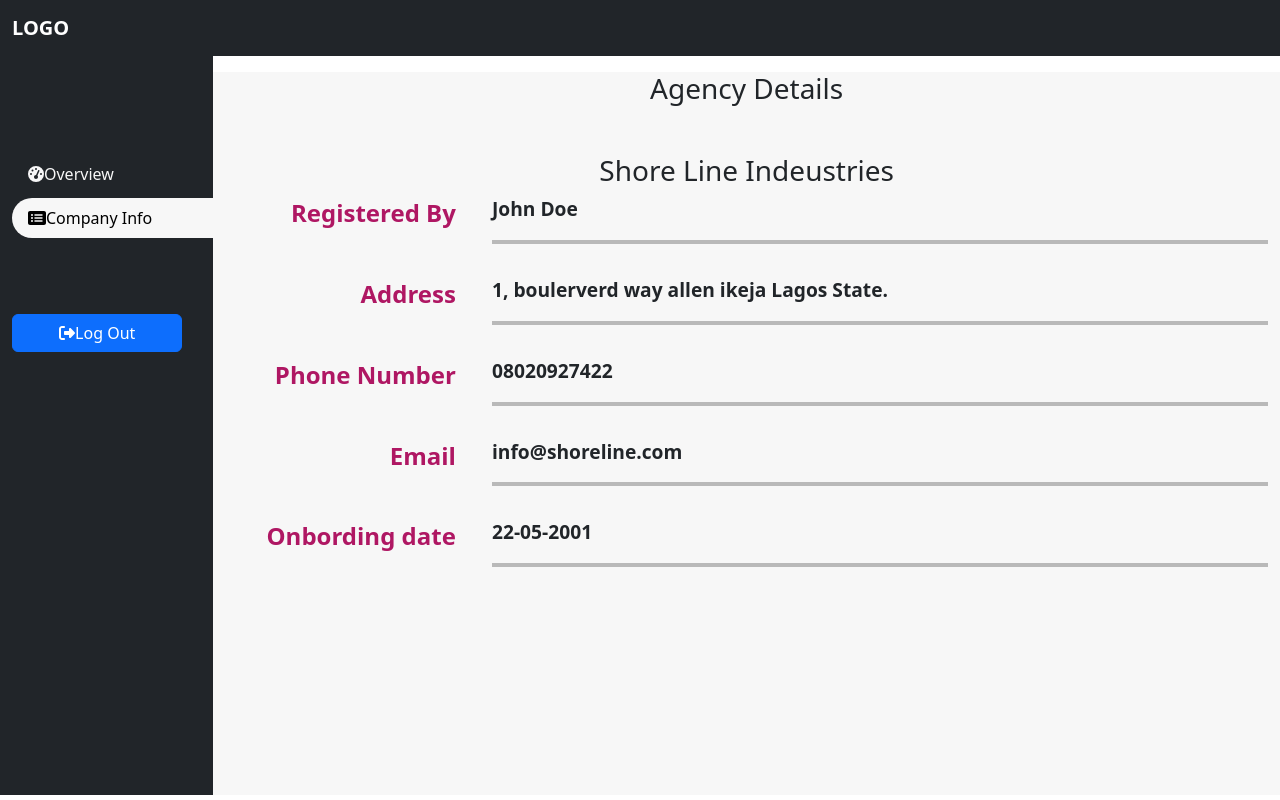
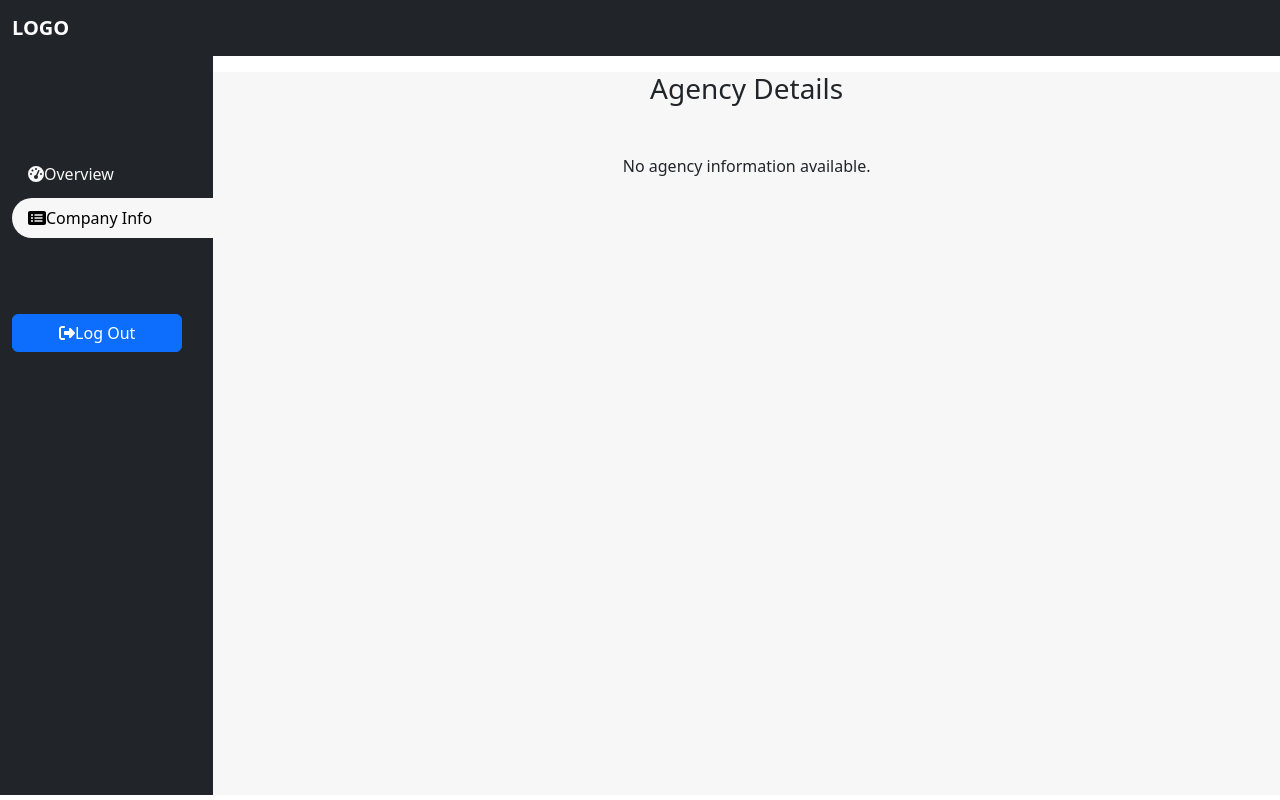
Before and after one commit to toyman640/agencyFrontend, a React (Create React App) app: page /company-info in a window 1280 px wide. Built offline with nearby package versions, Linux system fonts and the light colour scheme.

Commit message:
Can get company info user

```diff
--- a/src/component/dashboard/CompanyInfoU.js
+++ b/src/component/dashboard/CompanyInfoU.js
@@ -1,21 +1,42 @@
-import React from 'react';
+import React, { useEffect } from 'react';
+import { useDispatch, useSelector } from 'react-redux';
 import Row from 'react-bootstrap/Row';
 import Col from 'react-bootstrap/Col';
 import Navigation from './Navigation';
+import { getAgency } from '../../redux/Agency/agencySlice';
 
-const CompanyInfoU = () => (
-  <Navigation>
-    <h3 className="text-center">Agency Details</h3>
-    <div className="CompanyInfo mt-5">
-      <h3 className="text-center">Shore Line Indeustries</h3>
+const CompanyInfoU = () => {
+  const dispatch = useDispatch();
+  const user = useSelector((state) => state.user.user);
+  const agencyDetails = useSelector((state) => state.agency.userAgency);
+  console.log(agencyDetails);
+  const loading = useSelector((state) => state.agency.loading);
+  const error = useSelector((state) => state.agency.error);
+
+  useEffect(() => {
+    if (user && !user.is_staff) {
+      dispatch(getAgency());
+    }
+  }, [dispatch, user]);
+
+  let content;
+
+  if (loading) {
+    content = <p className="text-center">Loading agency details...</p>;
+  } else if (error) {
+    content = <p className="text-center text-danger">Error fetching agency details</p>;
+  } else if (agencyDetails) {
+    content = (
+      <>
+        <h3 className="text-center">{agencyDetails.agency_name}</h3>
         <p className="Detail">
           <Row>
             <Col lg={3} xs={12} className="text-center text-lg-end">
-            <span className="DetailTitle text-end">Registered By</span>
+              <span className="DetailTitle">Registered By</span>
             </Col>
             <Col lg={9} xs={12} className="text-center text-lg-start">
-            <span className="DetailInfo col-12 col-md-6">
-              John Doe
+              <span className="DetailInfo">
+                {agencyDetails.created_by.email || 'N/A'}
                 <hr className="Underline" />
               </span>
             </Col>
@@ -24,11 +45,11 @@ const CompanyInfoU = () => (
         <p className="Detail">
           <Row>
             <Col lg={3} xs={12} className="text-center text-lg-end">
-            <span className="DetailTitle text-end">Address</span>
+              <span className="DetailTitle">Address</span>
             </Col>
             <Col lg={9} xs={12} className="text-center text-lg-start">
               <span className="DetailInfo">
-              1, boulerverd way allen ikeja Lagos State.
+                {agencyDetails.address}
                 <hr className="Underline" />
               </span>
             </Col>
@@ -37,11 +58,11 @@ const CompanyInfoU = () => (
         <p className="Detail">
           <Row>
             <Col lg={3} xs={12} className="text-center text-lg-end">
-            <span className="DetailTitle text-end">Phone Number</span>
+              <span className="DetailTitle">Phone Number</span>
             </Col>
             <Col lg={9} xs={12} className="text-center text-lg-start">
               <span className="DetailInfo">
-              08020927422
+                {agencyDetails.phone_number}
                 <hr className="Underline" />
               </span>
             </Col>
@@ -50,31 +71,30 @@ const CompanyInfoU = () => (
         <p className="Detail">
           <Row>
             <Col lg={3} xs={12} className="text-center text-lg-end">
-            <span className="DetailTitle text-right text-end">Email</span>
+              <span className="DetailTitle">Email</span>
             </Col>
             <Col lg={9} xs={12} className="text-center text-lg-start">
               <span className="DetailInfo">
-              info@shoreline.com
+                {agencyDetails.email}
                 <hr className="Underline" />
               </span>
             </Col>
           </Row>
         </p>
-      <p className="Detail">
-        <Row>
-          <Col lg={3} xs={12} className="text-center text-lg-end">
-            <span className="DetailTitle text-end">Onbording date</span>
-          </Col>
-          <Col lg={9} xs={12} className="text-center text-lg-start">
-            <span className="DetailInfo">
-              22-05-2001
-              <hr className="Underline" />
-            </span>
-          </Col>
-        </Row>
-      </p>
+      </>
+    );
+  } else {
+    content = <p className="text-center">No agency information available.</p>;
+  }
+
+  return (
+    <Navigation>
+      <h3 className="text-center">Agency Details</h3>
+      <div className="CompanyInfo mt-5">
+        {content}
       </div>
     </Navigation>
   );
+};
 
 export default CompanyInfoU;
--- a/src/component/dashboard/FirstCompAdminO.js
+++ b/src/component/dashboard/FirstCompAdminO.js
@@ -15,12 +15,12 @@ const FirstCompAdminO = () => (
         <Card className="Card">
           <Card.Body>
             <Card.Text>
-              <div className="CardInner">
+              <span className="CardInner">
                 <FontAwesomeIcon className="CardIcon" icon={faHandshake} />
-                <p>
+                <span>
                   <CountUp end={137} duration={2} start={0} separator="," />
-                </p>
-              </div>
+                </span>
+              </span>
             </Card.Text>
             <Card.Subtitle className="mb-2 text-muted text-center">AGENCIES</Card.Subtitle>
           </Card.Body>
@@ -30,12 +30,12 @@ const FirstCompAdminO = () => (
         <Card className="Card">
           <Card.Body>
             <Card.Text>
-              <div className="CardInner">
+              <span className="CardInner">
                 <FontAwesomeIcon className="CardIcon" icon={faListCheck} />
-                <p>
+                <span>
                   <CountUp end={253} duration={2} start={0} separator="," />
-                </p>
-              </div>
+                </span>
+              </span>
             </Card.Text>
             <Card.Subtitle className="mb-2 text-muted text-center">PROJECTS(ALL)</Card.Subtitle>
           </Card.Body>
@@ -45,12 +45,12 @@ const FirstCompAdminO = () => (
         <Card className="Card">
           <Card.Body>
             <Card.Text>
-              <div className="CardInner">
+              <span className="CardInner">
                 <FontAwesomeIcon className="CardIcon" icon={faCircleCheck} />
-                <p>
+                <span>
                   <CountUp end={125} duration={2} start={0} separator="," />
-                </p>
-              </div>
+                </span>
+              </span>
             </Card.Text>
             <Card.Subtitle className="mb-2 text-muted text-center">ACTIVE AGENCIES</Card.Subtitle>
           </Card.Body>
@@ -60,12 +60,12 @@ const FirstCompAdminO = () => (
         <Card className="Card">
           <Card.Body>
             <Card.Text>
-              <div className="CardInner">
+              <span className="CardInner">
                 <FontAwesomeIcon className="CardIcon" icon={faCircleXmark} />
-                <p>
+                <span>
                   <CountUp end={12} duration={2} start={0} separator="," />
-                </p>
-              </div>
+                </span>
+              </span>
             </Card.Text>
             <Card.Subtitle className="mb-2 text-muted text-center">INACTIVE AGENCIES</Card.Subtitle>
           </Card.Body>
--- a/src/component/dashboard/NewAgency.js
+++ b/src/component/dashboard/NewAgency.js
@@ -46,7 +46,7 @@ const NewAgency = () => {
           </Form.Group>
           <Form.Group className="mb-3" controlId="exampleForm.ControlInput1">
             <Form.Label>Company Mail</Form.Label>
-            <Form.Control type="text" placeholder="xyz@mail.com" value={newData.email} onChange={handleInputChange} required />
+            <Form.Control type="email" placeholder="xyz@mail.com" name="email" value={newData.email} onChange={handleInputChange} required />
           </Form.Group>
           <Button variant="primary" type="submit">
             Create Agency
--- a/src/component/dashboard/Overview.js
+++ b/src/component/dashboard/Overview.js
@@ -1,5 +1,6 @@
 import React, { useEffect } from 'react';
 import { useDispatch, useSelector } from 'react-redux';
+import { Link } from 'react-router-dom';
 import Badge from 'react-bootstrap/Badge';
 import Navigation from './Navigation';
 import FirstCompAgencyO from './FirstCompAgencyO';
@@ -9,12 +10,11 @@ import { getAgency } from '../../redux/Agency/agencySlice';
 const Overview = () => {
   const dispatch = useDispatch();
   const user = useSelector((state) => state.user.user);
-  // console.log(user.data?.is_staff);
+  console.log(user);
   const userAgencyInfo = useSelector((state) => state.agency.userAgency);
   console.log(userAgencyInfo);
   const loading = useSelector((state) => state.agency.loading);
   const isAgencyEmpty = !userAgencyInfo || (Array.isArray(userAgencyInfo) && userAgencyInfo.length === 0) || (typeof userAgencyInfo === 'object' && Object.keys(userAgencyInfo).length === 0);
-  console.log(isAgencyEmpty);
 
   useEffect(() => {
     if (user && !user.is_staff) {
@@ -39,9 +39,22 @@ const Overview = () => {
               <div>
                 {/* If the user is non-staff and has no associated agency */}
                 {isAgencyEmpty ? (
-                  <div className="NoAgency">No agency yet set up agency</div>
+                  <div className="NoAgency">
+                    No agency yet set up agency.
+                    {' '}
+                    <Link to="/create-agency">Create one now</Link>
+                  </div>
                 ) : (
                   <div className="mt-5">
+                    <p>
+                      {userAgencyInfo.agency_name}
+                      1
+                    </p>
+                    <p>
+                      User ID:
+                      {' '}
+                      {user?.data?.id}
+                    </p>
                     <FirstCompAgencyO />
                     <div>
                       <p className="Testing">1234567</p>
```
Lines whose indentation alone changed are shown as unchanged.
